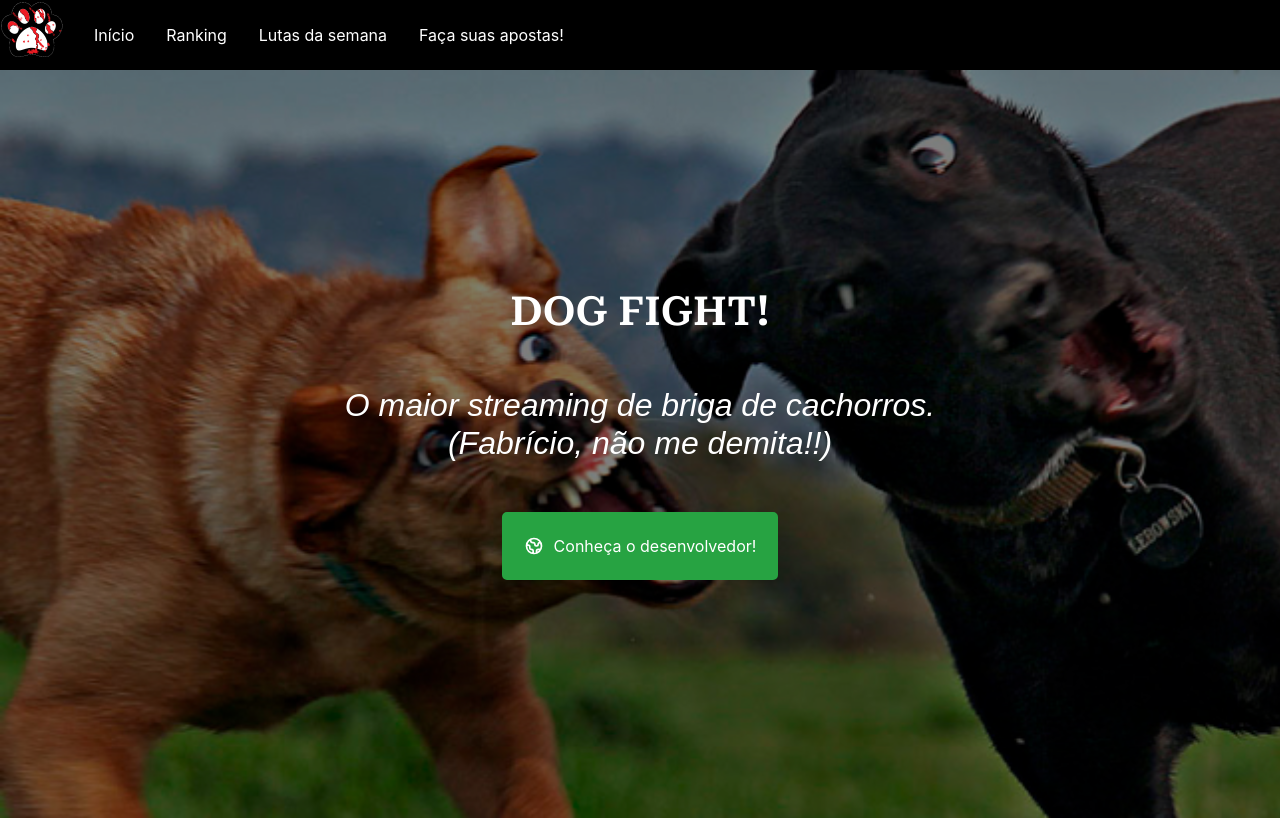
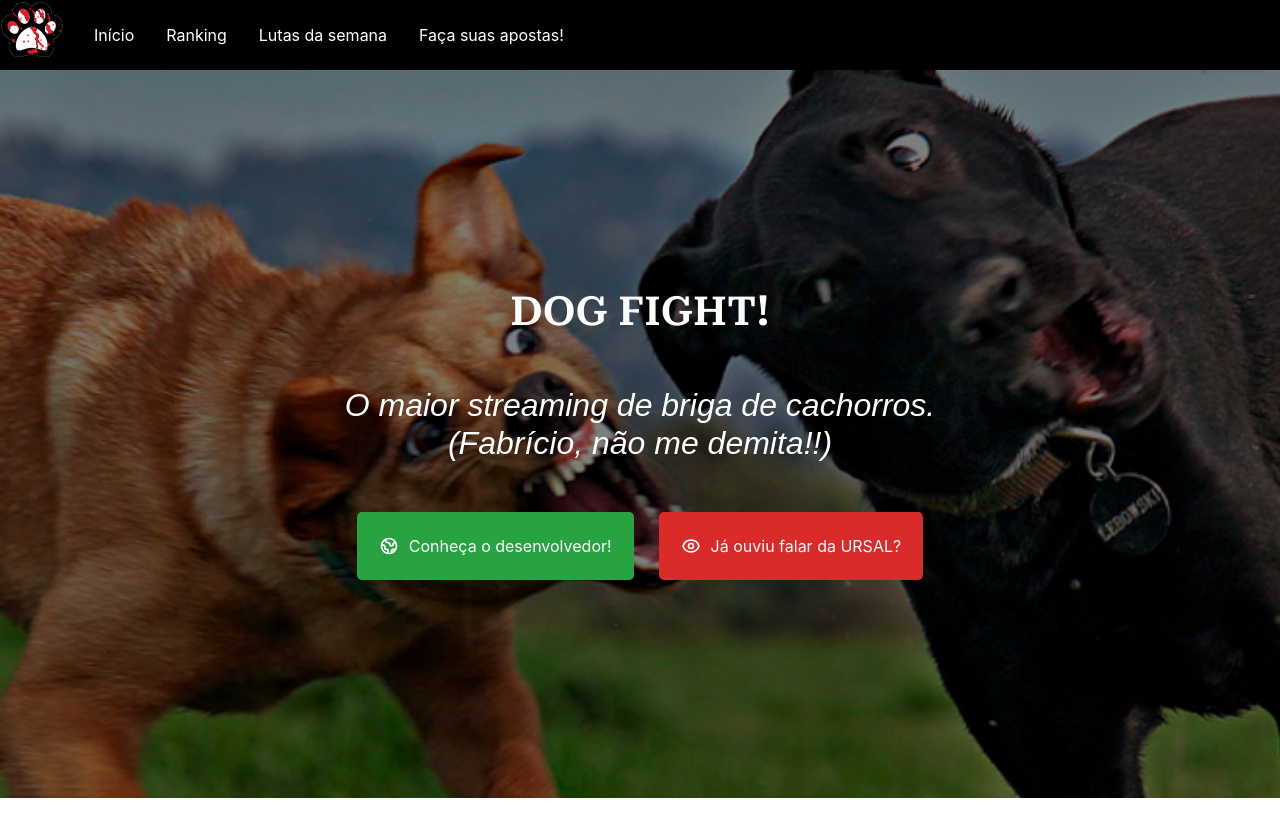
Before and after one commit to jrmarqueshd/repo-teste, a plain HTML site: page index.html in a window 1280 px wide. Shown: the top 820 px of the page. Drawn offline with nearby package versions, Linux system fonts and the light colour scheme.

Commit message:
feat: add link to meet ursal

```diff
--- a/css/main.css
+++ b/css/main.css
@@ -375,26 +375,46 @@ footer{
 		transition: 0.5s;
 }
 
-.meet-developer{
+.buttons-area{
+	display: flex;
+	justify-content: space-between;
+	align-items: center;
+}
+
+.buttons-area a{
 	color: white;
     background-color: #27a342;
     padding: 20px;
 	display: block;
     border-radius: 5px;
-    margin-bottom: 20px;
 	display: flex;
 	align-items: center;
 	text-decoration: none !important;
 	border: 2px solid #27a342;
 	transition: .1s ease-in-out;
+	margin-right: 25px;
 }
 
-.meet-developer:hover{
+.buttons-area a:last-child{
+	margin-right: 0px;
+}
+
+.buttons-area a:hover{
 	background: white;
 	color: #27a342;
 }
 
-.meet-developer svg{
+.buttons-area a.daciolo{
+	border: 2px solid rgb(218, 42, 42);
+	background: rgb(218, 42, 42);
+}
+
+.buttons-area a.daciolo:hover{
+	background: white;
+	color: rgb(218, 42, 42);
+}
+
+.buttons-area a svg{
 	margin-right: 10px;
 	width: 20px;
 }
--- a/index.html
+++ b/index.html
@@ -41,12 +41,21 @@
 		<div class="box">
 			<h1>DOG FIGHT!</h1>
 			<h2>O maior streaming de briga de cachorros. <br>(Fabrício, não me demita!!)</h2>
-			<a class="meet-developer" href="https://github.com/SamuraiPetrus" target="_blank">
-				<svg xmlns="http://www.w3.org/2000/svg" class="h-6 w-6" fill="none" viewBox="0 0 24 24" stroke="currentColor">
-				<path stroke-linecap="round" stroke-linejoin="round" stroke-width="2" d="M3.055 11H5a2 2 0 012 2v1a2 2 0 002 2 2 2 0 012 2v2.945M8 3.935V5.5A2.5 2.5 0 0010.5 8h.5a2 2 0 012 2 2 2 0 104 0 2 2 0 012-2h1.064M15 20.488V18a2 2 0 012-2h3.064M21 12a9 9 0 11-18 0 9 9 0 0118 0z" />
-				</svg>
-				Conheça o desenvolvedor!
-			</a>
+			<div class="buttons-area">
+				<a class="button" href="https://github.com/SamuraiPetrus" target="_blank">
+					<svg xmlns="http://www.w3.org/2000/svg" class="h-6 w-6" fill="none" viewBox="0 0 24 24" stroke="currentColor">
+					<path stroke-linecap="round" stroke-linejoin="round" stroke-width="2" d="M3.055 11H5a2 2 0 012 2v1a2 2 0 002 2 2 2 0 012 2v2.945M8 3.935V5.5A2.5 2.5 0 0010.5 8h.5a2 2 0 012 2 2 2 0 104 0 2 2 0 012-2h1.064M15 20.488V18a2 2 0 012-2h3.064M21 12a9 9 0 11-18 0 9 9 0 0118 0z" />
+					</svg>
+					Conheça o desenvolvedor!
+				</a>
+				<a href="about.html" class="button daciolo">
+					<svg xmlns="http://www.w3.org/2000/svg" class="h-6 w-6" fill="none" viewBox="0 0 24 24" stroke="currentColor">
+					<path stroke-linecap="round" stroke-linejoin="round" stroke-width="2" d="M15 12a3 3 0 11-6 0 3 3 0 016 0z" />
+					<path stroke-linecap="round" stroke-linejoin="round" stroke-width="2" d="M2.458 12C3.732 7.943 7.523 5 12 5c4.478 0 8.268 2.943 9.542 7-1.274 4.057-5.064 7-9.542 7-4.477 0-8.268-2.943-9.542-7z" />
+					</svg>
+					Já ouviu falar da URSAL?
+				</a>
+			</div>
 		</div>
 	</section>
 	<section class="apresentation">
```
